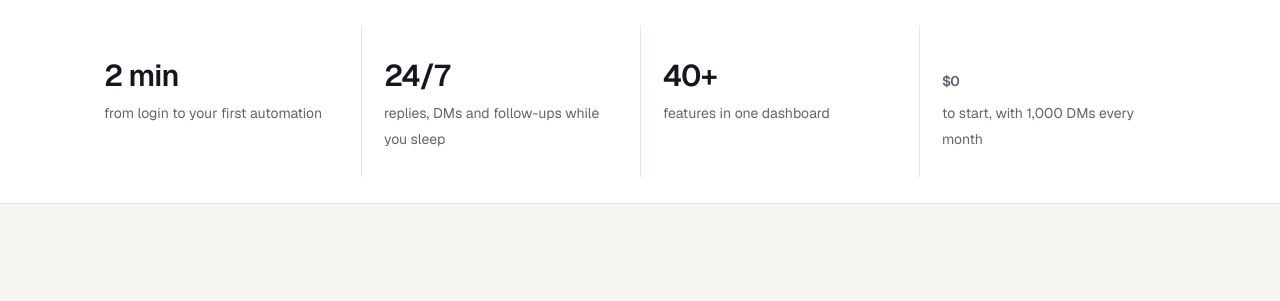
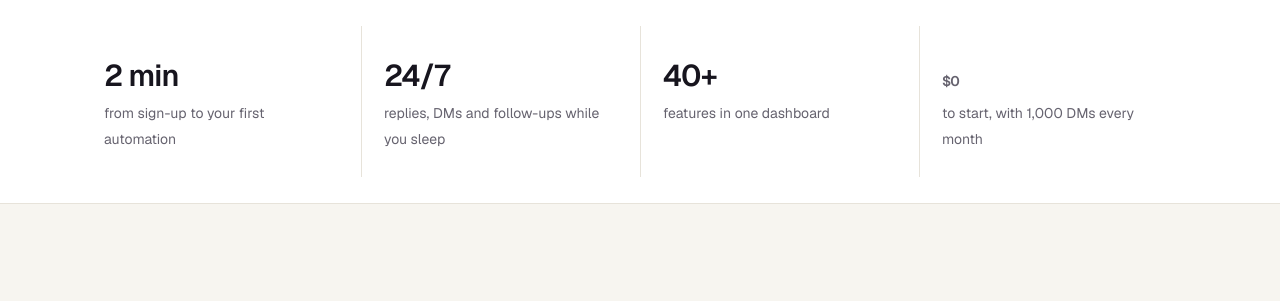
Before and after one commit to kumar2215om-cmd/insta-autopilot, a Flask app: page / in a window 1280 px wide. Shown: the part 1288-1589 px from the top of the page. Run offline with Flask 3, Linux system fonts and the light colour scheme; some libraries are stand-ins or nearby versions; some web fonts are replaced.

Commit message:
Copy: describe the new sign-up (Google, then connect Instagram) in guides, how-it-works and FAQ
Co-Authored-By: Claude Opus 5.5 <noreply@anthropic.com>
Claude-Session: https://claude.ai/code/session_014ELRRdb5ho5T1cS4aiM1G5

```diff
--- a/saas/seo_content.py
+++ b/saas/seo_content.py
@@ -214,7 +214,7 @@ GUIDES = {
         "sections": [
             ("What you need", "<ul><li>An Instagram <b>Business or Creator</b> account (free to switch in Settings).</li>"
              "<li>A tool on Meta's official API. Avoid tools that ask for your password.</li><li>A freebie or link worth commenting for.</li></ul>"),
-            ("Steps", "<ol><li>Log in to {brand} with Instagram.</li><li>Auto DM → Create automation → Comments on your post or reel.</li>"
+            ("Steps", "<ol><li>Sign up free on {brand} with Google, then connect your Instagram account.</li><li>Auto DM → Create automation → Comments on your post or reel.</li>"
              "<li>Pick the reel (or <i>next post</i> if it's not live yet).</li><li>Add the keyword and 2–3 public replies.</li>"
              "<li>Write the DM, add a button with your link, and optionally ask them to follow first.</li><li>Review and launch.</li></ol>"),
             ("Tips that raise results", "<ul><li>Say the keyword in the first 3 seconds of the reel and in the caption.</li>"
@@ -534,7 +534,7 @@ GUIDES.update({
         "sections": [
             ("Business or Creator?", "<ul><li><b>Creator</b>: for influencers, artists, coaches and personal brands.</li>"
              "<li><b>Business</b>: for shops, brands and service businesses.</li><li>Both work for comment-to-DM and the AI agent; you can switch back any time.</li></ul>"),
-            ("Then connect", "<p>Open {brand}, tap Continue with Instagram, and approve the permissions on Instagram's own screen. You never share your password.</p>"),
+            ("Then connect", "<p>Sign up free on {brand} with Google, tap Connect Instagram, and approve the permissions on Instagram's own screen. You never share your password.</p>"),
         ],
         "faq": [("Will switching change my followers or reach?", "No, your followers stay the same, and you get insights and contact options."),
                 ("Do I need a Facebook page?", "No, {brand} uses Instagram Login, so a Facebook page isn't required.")],
--- a/saas/templates/landing.html
+++ b/saas/templates/landing.html
@@ -353,7 +353,7 @@
 
 <div class="strip" aria-label="What you get">
   <div class="wrap">
-    <div><b>2 min</b><span>from login to your first automation</span></div>
+    <div><b>2 min</b><span>from sign-up to your first automation</span></div>
     <div><b>24/7</b><span>replies, DMs and follow-ups while you sleep</span></div>
     <div><b>40+</b><span>features in one dashboard</span></div>
     <div><b><span data-inr="₹0" data-usd="$0">₹0</span></b><span>to start, with 1,000 DMs every month</span></div>
@@ -529,7 +529,7 @@
       <h2 style="margin-top:14px">Live in two minutes. <span class="serif">Then it runs itself.</span></h2>
     </div>
     <div class="steps">
-      <div><b>01</b><h3>Connect Instagram</h3><p>Official Instagram login. No password sharing, no bots, nothing that risks your account.</p></div>
+      <div><b>01</b><h3>Sign up and connect Instagram</h3><p>Sign up free with Google, then connect Instagram through its official login. No password sharing, no bots, nothing that risks your account.</p></div>
       <div><b>02</b><h3>Create your Auto DM</h3><p>Start from a template or the 4-step builder: trigger, post, keyword, DMs. Preview it, then launch.</p></div>
       <div><b>03</b><h3>Post and relax</h3><p>Comments, story replies and DMs get answered. You watch followers and leads come in.</p></div>
     </div>
@@ -638,7 +638,7 @@
       <details><summary>Why do people tap a button before getting the link?</summary><p>Instagram only lets apps check whether someone follows you after they reply to your DM. The button tap is that reply.</p></details>
       <details><summary>What are Instagram's limits?</summary><p>An app can DM someone who commented once per comment, within 7 days. Follow-ups must go within 24 hours of the person's last message. Very busy reels can hit Instagram's hourly limit; {{ brand }} then waits and continues.</p></details>
       <details><summary>When can I buy a paid plan?</summary><p>Creator, Pro and Agency are launching soon. During the beta every feature is free. Start today: everything you set up stays when you upgrade, and yearly plans give you more than 2 months free.</p></details>
-      <details><summary>Can I manage more than one Instagram account?</summary><p>Yes. Log in with each account once, then switch between them from the sidebar. Each account has its own automations, inbox and contacts.</p></details>
+      <details><summary>Can I manage more than one Instagram account?</summary><p>Yes. Connect all your Instagram accounts to one {{ brand }} login and switch between them from the sidebar, on any device. Each account has its own automations, inbox and contacts.</p></details>
       <details><summary>Is there a phone app?</summary><p>Yes. Open {{ brand }} on your phone and install it from Settings (Android: Install app; iPhone: Share → Add to Home Screen). Turn on notifications to hear about new leads right away.</p></details>
       <details><summary>Can I message all my followers at once?</summary><p>Instagram only allows messages to people who DMed you in the last 24 hours, so Broadcast sends to them. That's still everyone who reacted to your latest reel or story.</p></details>
       <details><summary>How does it know which reel made a sale?</summary><p>Add your product in {{ brand }} and paste its sales link into your payment page (Razorpay, Instamojo and others) as the page buyers land on after paying. The sale is then credited to the last DM link that buyer tapped. We never see their payment details.</p></details>
```
